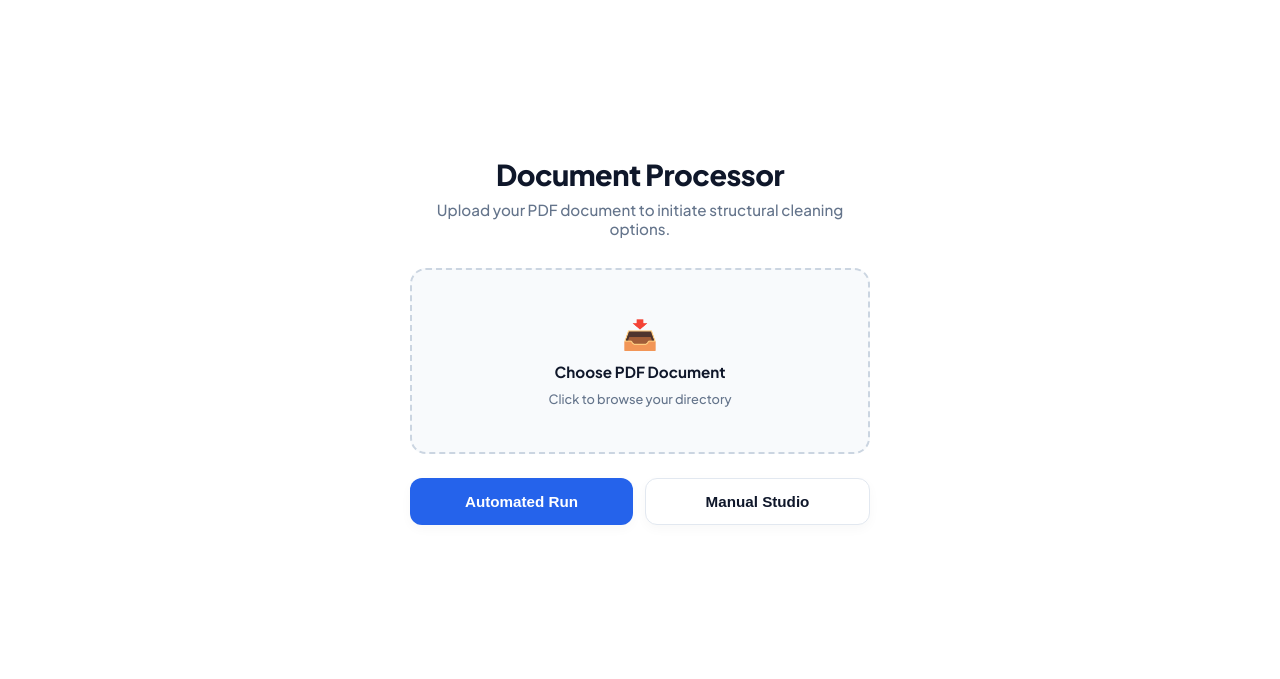
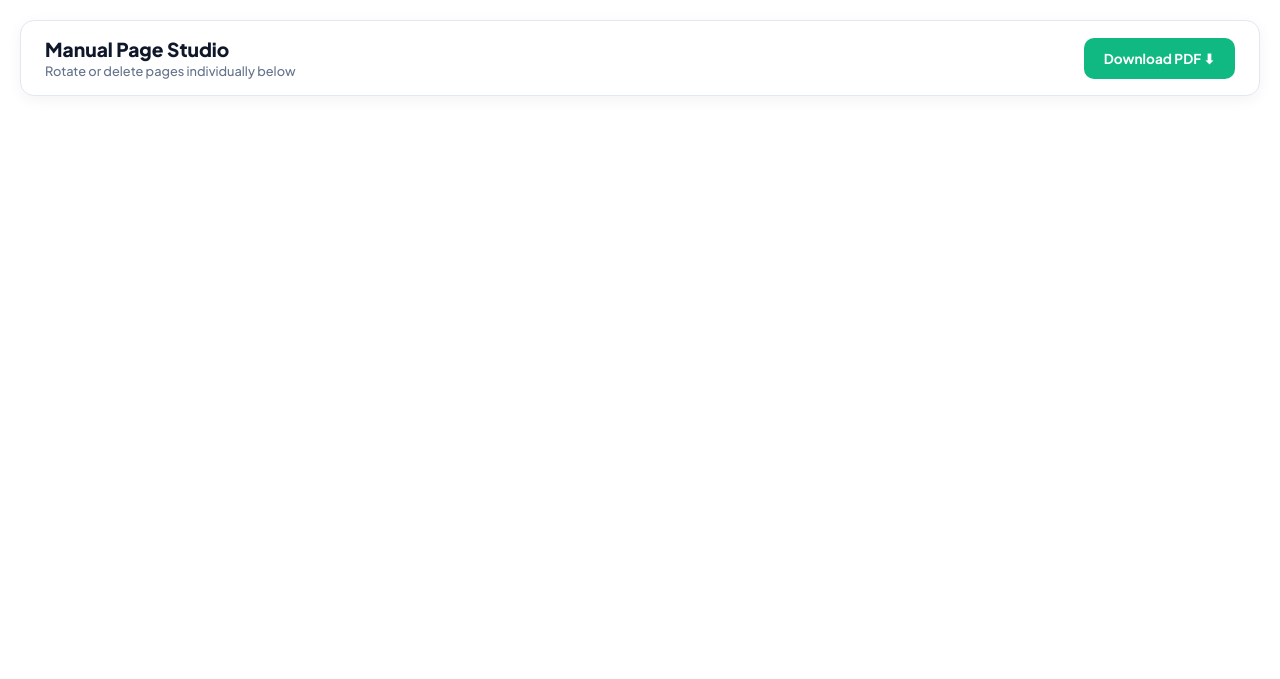
Before and after one commit to adarshkatiyar37-ai/quicktooles, a Flask app: template templates/editor.html in a window 1280 px wide. Shown: the top 679 px of the page. Run offline with Flask 3, Linux system fonts and the light colour scheme; the template is opened without the code that fills it, so the values that code supplies are empty; some libraries are stand-ins or nearby versions.

Commit message:
editor.html

```diff
--- a/templates/editor.html
+++ b/templates/editor.html
@@ -3,219 +3,226 @@
 <head>
     <meta charset="UTF-8">
     <meta name="viewport" content="width=device-width, initial-scale=1.0">
-    <title>PDF Processing Console</title>
-    <!-- Premium Font Stack -->
+    <title>Interactive PDF Workspace</title>
     <link href="https://fonts.googleapis.com/css2?family=Plus+Jakarta+Sans:wght@500;600;700;800&display=swap" rel="stylesheet">
     <style>
         :root {
             --primary-blue: #2563eb;
             --hover-blue: #1d4ed8;
-            --success-green: #10b981;
-            --hover-green: #059669;
+            --danger-red: #ef4444;
+            --hover-red: #dc2626;
             --text-dark: #0f172a;
             --text-muted: #64748b;
             --border-color: #e2e8f0;
-            --bg-light: #ffffff;
+            --bg-body: #ffffff;
         }
 
         body {
             font-family: 'Plus Jakarta Sans', sans-serif;
-            background: var(--bg-light);
+            background: var(--bg-body);
             margin: 0;
-            padding: 16px;
-            display: flex;
-            justify-content: center;
-            align-items: center;
-            min-height: 85vh;
+            padding: 20px;
             color: var(--text-dark);
-            box-sizing: border-box;
         }
 
-        .container {
-            width: 100%;
-            max-width: 460px;
-            text-align: center;
-            padding: 10px;
+        /* Top Action Header */
+        .header {
+            display: flex;
+            justify-content: space-between;
+            align-items: center;
+            background: #ffffff;
+            padding: 16px 24px;
+            border-radius: 14px;
+            box-shadow: 0 4px 15px rgba(0,0,0,0.05);
+            margin-bottom: 25px;
+            border: 1px solid var(--border-color);
         }
 
-        .container h2 {
-            font-size: 1.8rem;
+        .header-info h2 {
+            font-size: 1.2rem;
             font-weight: 800;
-            margin: 0 0 8px 0;
-            letter-spacing: -0.5px;
+            color: var(--text-dark);
+            margin: 0 0 2px 0;
         }
 
-        .container p {
-            font-size: 0.95rem;
+        .header-info p {
+            font-size: 0.8rem;
             color: var(--text-muted);
-            margin: 0 0 30px 0;
+            margin: 0;
             font-weight: 500;
         }
 
-        /* Premium Minimal Dropzone */
-        .upload-box {
-            border: 2px dashed #cbd5e1;
-            padding: 45px 20px;
-            cursor: pointer;
-            margin-bottom: 24px;
-            background: #f8fafc;
-            border-radius: 16px;
-            transition: all 0.2s cubic-bezier(0.4, 0, 0.2, 1);
+        /* Page Card Grid */
+        .grid {
+            display: grid;
+            grid-template-columns: repeat(auto-fill, minmax(150px, 1fr));
+            gap: 20px;
+            justify-content: center;
+        }
+
+        .page-card {
+            background: #ffffff;
+            padding: 14px;
+            border-radius: 14px;
+            box-shadow: 0 4px 10px rgba(0,0,0,0.03);
+            text-align: center;
+            border: 1px solid var(--border-color);
+            transition: all 0.2s ease;
             display: flex;
             flex-direction: column;
-            align-items: center;
-            gap: 10px;
+            justify-content: space-between;
         }
 
-        .upload-box:hover {
+        .page-card:hover {
+            transform: translateY(-3px);
             border-color: var(--primary-blue);
-            background: #eff6ff;
+            box-shadow: 0 10px 20px rgba(37, 99, 235, 0.05);
         }
 
-        .upload-icon {
-            font-size: 1.8rem;
-            color: var(--primary-blue);
+        .page-num {
+            margin: 0 0 10px 0;
+            font-weight: 700;
+            color: var(--text-muted);
+            font-size: 0.8rem;
         }
 
-        #label {
-            color: var(--text-dark);
-            font-weight: 700;
-            font-size: 0.95rem;
+        .img-container {
+            width: 100%;
+            height: 160px;
+            display: flex;
+            align-items: center;
+            justify-content: center;
+            background: #f8fafc;
+            border-radius: 10px;
+            overflow: hidden;
+            border: 1px solid #f1f5f9;
+            margin-bottom: 12px;
         }
 
-        .upload-sublabel {
-            font-size: 0.8rem;
-            color: var(--text-muted);
-            font-weight: 500;
+        .page-card img {
+            max-width: 90%;
+            max-height: 90%;
+            object-fit: contain;
+            transition: transform 0.2s ease;
         }
 
-        /* Action Controls */
-        .btn-group {
-            display: flex;
-            gap: 12px;
+        /* Action Buttons inside cards */
+        .btn-action-group {
+            display: grid;
+            grid-template-columns: 1fr 1fr;
+            gap: 6px;
         }
 
-        .btn {
+        .btn-action {
+            padding: 8px 6px;
+            font-size: 0.75rem;
+            font-weight: 700;
+            cursor: pointer;
+            border: none;
+            border-radius: 8px;
             color: white;
-            padding: 14px 20px;
-            border: none;
-            border-radius: 12px;
-            cursor: pointer;
-            flex: 1;
-            font-size: 0.95rem;
-            font-weight: 700;
             transition: all 0.2s ease;
-            box-shadow: 0 4px 12px rgba(0, 0, 0, 0.03);
         }
 
-        .btn-auto {
+        .btn-rotate {
             background: var(--primary-blue);
         }
 
-        .btn-auto:hover {
+        .btn-rotate:hover {
             background: var(--hover-blue);
-            transform: translateY(-1px);
         }
 
-        .btn-manual {
-            background: #ffffff;
-            color: var(--text-dark);
-            border: 1px solid var(--border-color);
+        .btn-delete {
+            background: var(--danger-red);
         }
 
-        .btn-manual:hover {
-            background: #f8fafc;
-            border-color: #cbd5e1;
-            transform: translateY(-1px);
+        .btn-delete:hover {
+            background: var(--hover-red);
         }
 
         .btn-download {
-            background: var(--success-green);
-            width: 100%;
-            font-size: 1rem;
-            padding: 14px;
+            background: #10b981;
+            padding: 12px 20px;
+            font-size: 0.85rem;
+            font-weight: 700;
+            text-decoration: none;
+            color: white;
+            border-radius: 10px;
+            transition: all 0.2s ease;
         }
 
         .btn-download:hover {
-            background: var(--hover-green);
+            background: #059669;
         }
 
-        /* Stats Diagnostics Panel */
-        .stats {
-            background: #f0fdf4;
-            padding: 24px;
-            border-radius: 16px;
-            text-align: left;
-            margin-bottom: 24px;
-            border: 1px solid #bbf7d0;
-        }
-
-        .stats strong {
-            color: #166534;
-            font-size: 1.1rem;
-            display: block;
-            margin-bottom: 12px;
-            font-weight: 700;
-        }
-
-        .stats p {
-            margin: 6px 0;
-            color: #1e293b;
-            font-size: 0.95rem;
-            font-weight: 600;
-        }
-
-        .reset-link {
-            display: inline-block;
-            color: var(--primary-blue);
-            text-decoration: none;
-            font-size: 0.9rem;
-            font-weight: 700;
-            transition: color 0.2s ease;
-        }
-
-        .reset-link:hover {
-            color: var(--hover-blue);
+        @media (max-width: 600px) {
+            .header {
+                flex-direction: column;
+                gap: 12px;
+                text-align: center;
+            }
+            .grid {
+                grid-template-columns: repeat(auto-fill, minmax(130px, 1fr));
+                gap: 12px;
+            }
         }
     </style>
 </head>
 <body>
-<div class="container">
 
-    <h2>Document Processor</h2>
-    <p>Upload your PDF document to initiate structural cleaning options.</p>
+<div class="header">
+    <div class="header-info">
+        <h2>Manual Page Studio</h2>
+        <p>Rotate or delete pages individually below</p>
+    </div>
+    <a href="/download" class="btn-download">Download PDF ⬇</a>
+</div>
 
-    {% if not download %}
-    <form action="/" method="POST" enctype="multipart/form-data" id="pdfForm">
-        <!-- Interactive Dropzone Area -->
-        <div class="upload-box" onclick="document.getElementById('pdf_file').click()">
-            <div class="upload-icon">📥</div>
-            <span id="label">Choose PDF Document</span>
-            <span class="upload-sublabel" id="sublabel">Click to browse your directory</span>
-            <input type="file" name="pdf_file" id="pdf_file" accept=".pdf" required onchange="document.getElementById('label').innerText=this.files[0].name; document.getElementById('sublabel').innerText='File selected successfully';" style="display: none;">
+<div class="grid">
+    {% for page in pages %}
+    <div class="page-card" id="card-{{ page.index }}">
+        <p class="page-num">Page {{ page.display_num }}</p>
+        <div class="img-container">
+            <img src="/static/thumbnails/{{ page.image }}" id="img-{{ page.index }}" style="transform: rotate({{ page.rotation }}deg);">
         </div>
+        <div class="btn-action-group">
+            <button class="btn-action btn-rotate" onclick="rotatePage({{ page.index }})">Rotate 🔄</button>
+            <button class="btn-action btn-delete" onclick="deletePage({{ page.index }})">Delete 🗑</button>
+        </div>
+    </div>
+    {% endfor %}
+</div>
 
-        <input type="hidden" name="mode" id="selectedMode" value="auto">
+<script>
+function deletePage(index) {
+    if(confirm("Are you sure you want to delete Page " + (index + 1) + "?")) {
+        fetch('/delete_page', {
+            method: 'POST',
+            headers: {'Content-Type': 'application/json'},
+            body: JSON.stringify({index: index})
+        }).then(res => res.json()).then(data => {
+            if(data.status === 'success') {
+                document.getElementById('card-' + index).style.display = 'none';
+            }
+        });
+    }
+}
 
-        <!-- Execution Control Hub -->
-        <div class="btn-group">
-            <button type="submit" class="btn btn-auto" onclick="document.getElementById('selectedMode').value='auto'">Automated Run</button>
-            <button type="submit" class="btn btn-manual" onclick="document.getElementById('selectedMode').value='manual'">Manual Studio</button>
-        </div>
-    </form>
-    {% else %}
-    <!-- Diagnostic Metrics Display -->
-    <div class="stats">
-        <strong>Optimization Suite Complete</strong>
-        <p>• Blank pages cleanly omitted: {{ blanks }}</p>
-        <p>• Alignment variables corrected: {{ rotated }}</p>
-    </div>
-
-    <a href="/download"><button class="btn btn-download">Download Processed PDF</button></a>
-    <br><br>
-    <a href="/" class="reset-link">Process another document</a>
-    {% endif %}
-
-</div>
+function rotatePage(index) {
+    fetch('/rotate_page', {
+        method: 'POST',
+        headers: {'Content-Type': 'application/json'},
+        body: JSON.stringify({index: index})
+    }).then(res => res.json()).then(data => {
+        if(data.status === 'success') {
+            const img = document.getElementById('img-' + index);
+            let currentRotation = img.style.transform.replace(/[^0-9]/g, '');
+            currentRotation = currentRotation ? parseInt(currentRotation) : 0;
+            let newRotation = (currentRotation + 90) % 360;
+            img.style.transform = `rotate(${newRotation}deg)`;
+        }
+    });
+}
+</script>
 </body>
 </html>
```
